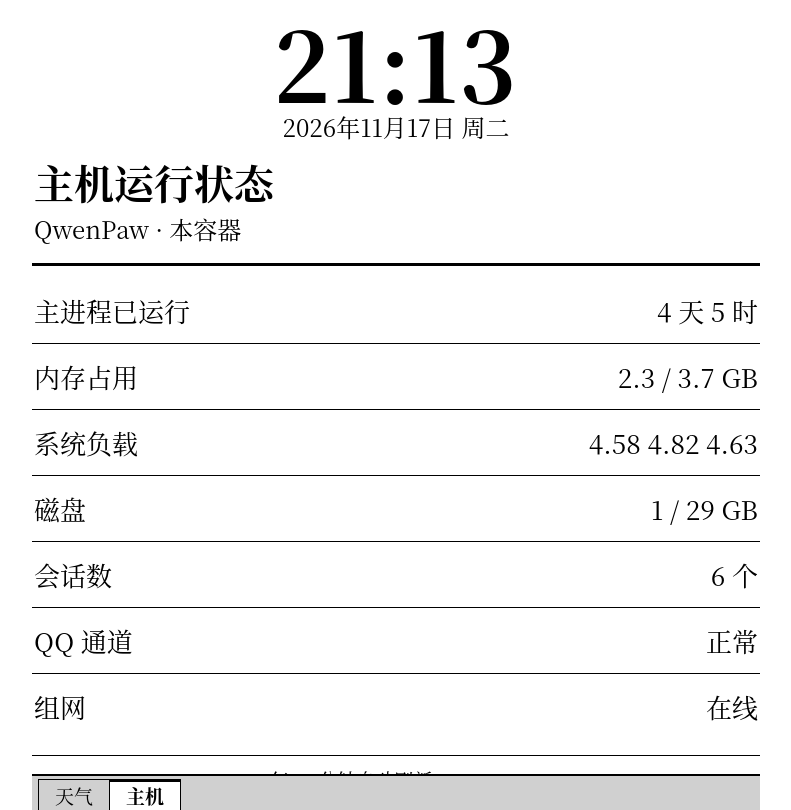
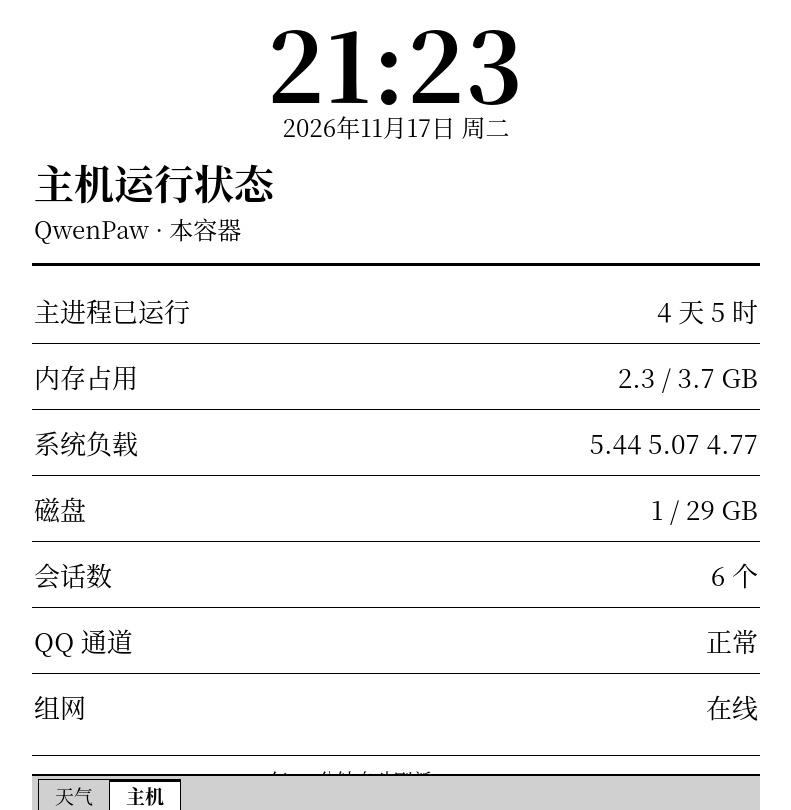
Before and after one commit to xiaohui33/mb, a plain HTML site: page status/index.html in a window 1280 px wide. Shown: the whole page, without its empty margins (244-1035 px from the left). Drawn offline with Linux system fonts and the light colour scheme.

Commit message:
update 2026-11-17 13:23 UTC

```diff
--- a/status/index.html
+++ b/status/index.html
@@ -54,7 +54,7 @@
 <body>
 <div id="main">
 
-<div class="clock" id="clock">21:13</div>
+<div class="clock" id="clock">21:23</div>
 <div class="date" id="date">11 月 17 日　星期二</div>
 <div class="hero"><table><tr><td>
   <div class="cond">主机运行状态</div>
@@ -64,14 +64,14 @@
 <table class="kv">
   <tr><td>主进程已运行</td><td class="r">4 天 5 时</td></tr>
   <tr><td>内存占用</td><td class="r">2.3 / 3.7 GB</td></tr>
-  <tr><td>系统负载</td><td class="r">4.58 4.82 4.63</td></tr>
+  <tr><td>系统负载</td><td class="r">5.44 5.07 4.77</td></tr>
   <tr><td>磁盘</td><td class="r">1 / 29 GB</td></tr>
   <tr><td>会话数</td><td class="r">6 个</td></tr>
   <tr><td>QQ 通道</td><td class="r">正常</td></tr>
   <tr><td>组网</td><td class="r">在线</td></tr>
 </table>
 
-<div class="foot">每 10 分钟自动刷新　·　21:13</div>
+<div class="foot">每 10 分钟自动刷新　·　21:23</div>
 </div>
 <div class="tabbar" id="bar">
   <a class="" href="../">天气</a><a class="cur" href="./">主机</a>
@@ -80,7 +80,7 @@
 (function () {
   // Kindle 设备时钟常年不准（常见是停在 UTC），所以不以设备时间为准：
   // 用服务端渲染时刻做基准，之后用毫秒差自行走字，每次页面自刷新都会重新校准。
-  var SERVER_MS = 1794921198649;   // 服务端 epoch(ms)
+  var SERVER_MS = 1794921804539;   // 服务端 epoch(ms)
   var TZ_OFF = 8;         // 显示时区偏移（小时，如 8）
   var OFFSET = SERVER_MS - (new Date()).getTime();
   var bar = document.getElementById('bar');
```
Also changed, not shown: index.html (+3 -3 lines).
